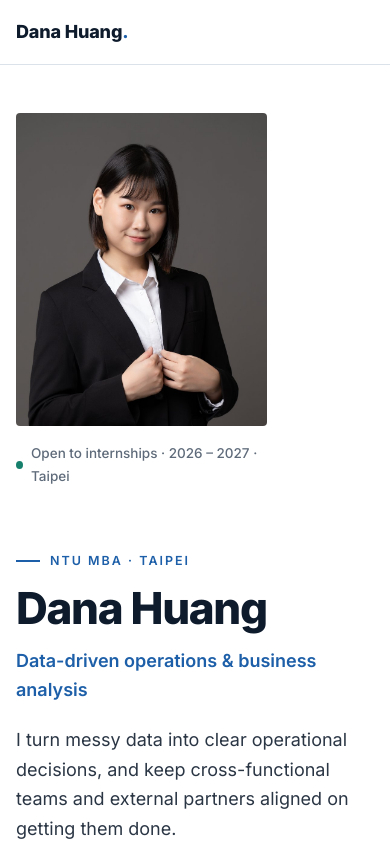
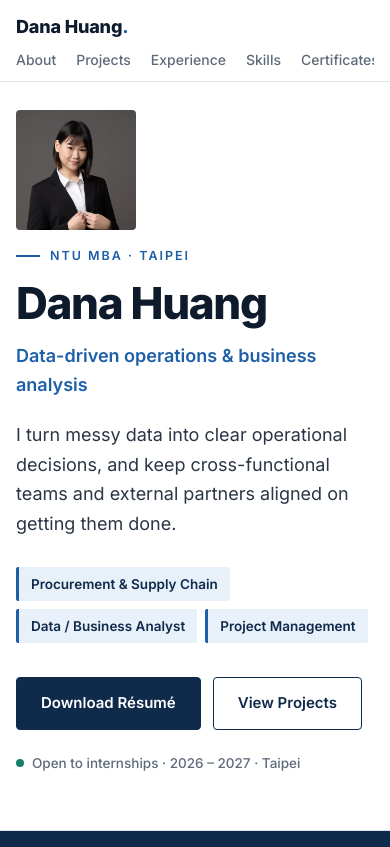
Before and after one commit to yi11xuan/yi11xuan.github.io, a plain HTML site: page index.html in a window 390 px wide. Shown: the top 847 px of the page. Drawn offline with Linux system fonts and the light colour scheme.

Commit message:
Add files via upload

```diff
--- a/index.html
+++ b/index.html
@@ -15,7 +15,7 @@
   --line:#DCE2E9; --r:4px;
 }
 *{box-sizing:border-box;margin:0;padding:0}
-html{scroll-behavior:smooth;scroll-padding-top:72px}
+html{scroll-behavior:smooth;scroll-padding-top:100px}
 body{background:var(--bg);color:var(--text);font:400 16.5px/1.65 "Inter",-apple-system,"Noto Sans TC",sans-serif}
 a{color:inherit}
 img{max-width:100%;display:block}
@@ -54,6 +54,7 @@ nav ul a:hover{color:var(--blue)}
 .portrait::after{content:"";position:absolute;left:-14px;bottom:-14px;width:45%;height:45%;border-left:3px solid var(--green);border-bottom:3px solid var(--green);z-index:-1}
 .portrait{z-index:0}
 .status{margin-top:16px;display:flex;align-items:center;gap:8px;font-size:13.5px;font-weight:500;color:var(--muted)}
+.m-status{display:none}
 .status i{width:8px;height:8px;border-radius:50%;background:var(--green);display:inline-block}
 
 /* stats */
@@ -153,10 +154,16 @@ footer{background:#0A1F38;color:#8EA0B5;text-align:center;padding:20px;font-size
 
 /* responsive */
 @media (max-width:900px){
-  nav ul{display:none}
+  nav .wrap{flex-direction:column;align-items:flex-start;height:auto;padding-top:12px;gap:6px}
+  nav ul{gap:20px;overflow-x:auto;width:100%;padding-bottom:10px;font-size:14px;white-space:nowrap;scrollbar-width:none}
+  nav ul::-webkit-scrollbar{display:none}
   .hero .wrap,.about-grid,.two{grid-template-columns:1fr}
-  .hero{padding:48px 0 64px}
-  .portrait{justify-self:start;width:min(70%,300px);order:-1}
+  .hero{padding:28px 0 56px}
+  .hero .wrap{gap:24px}
+  .portrait{justify-self:start;width:120px;order:-1;margin-bottom:-8px}
+  .portrait img{aspect-ratio:1/1;object-position:center 18%}
+  .portrait .status{display:none}
+  .m-status{display:flex !important;margin-top:22px}
   .portrait::after{display:none}
   .strip .wrap{grid-template-columns:repeat(2,1fr);row-gap:28px}
   .stat:nth-child(3){border-left:0;padding-left:0}
@@ -214,6 +221,7 @@ footer{background:#0A1F38;color:#8EA0B5;text-align:center;padding:20px;font-size
         <a class="btn primary" href="Dana_Huang_Resume.pdf" target="_blank" rel="noopener">Download Résumé</a>
         <a class="btn ghost" href="#projects">View Projects</a>
       </div>
+      <div class="status m-status"><i></i>Open to internships · 2026 – 2027 · Taipei</div>
     </div>
     <div class="portrait">
       <img src="photo.jpg" alt="Portrait of Dana Huang">
```
